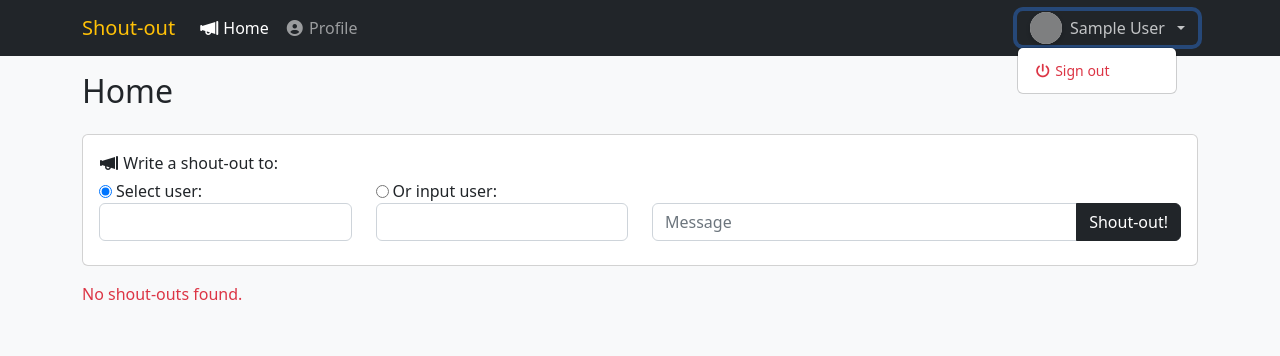
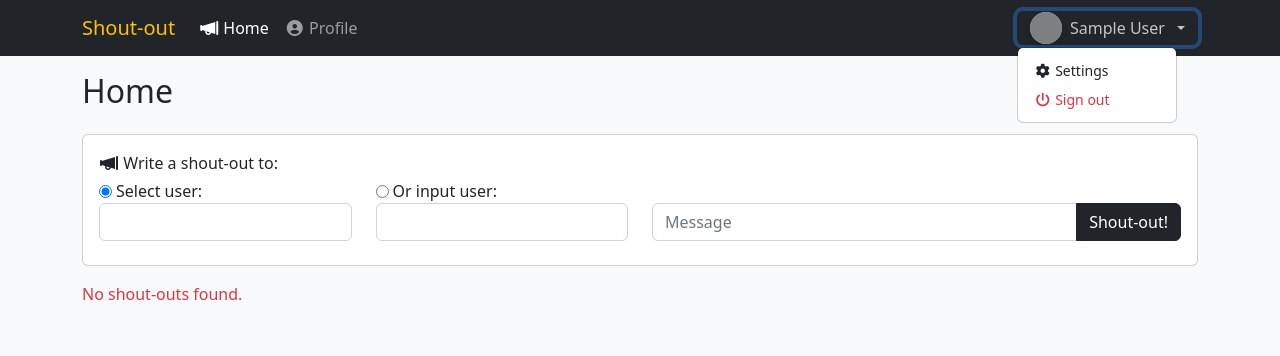
Before and after one commit to aclc-iriga-wad1-2024/wad1-2024-10-13, a PHP site: page /index.php in a window 1280 px wide, after a click that opens the changed part. Shown: the top 356 px of the page. Run offline with PHP 8.4, Linux system fonts and the light colour scheme; the visitor is signed in with stand-in values (Sample User, id 1); data that the repository does not hold is empty; grey boxes are pictures that could not be loaded.

Commit message:
Show settings link in navbar.

```diff
--- a/01-auth-session-plain/partials/navbar.php
+++ b/01-auth-session-plain/partials/navbar.php
@@ -45,6 +45,9 @@
                             </button>
                             <ul class="dropdown-menu">
                                 <li>
+                                    <a href="profile.php?id=<?= $user['id'] ?>&tab=settings" class="btn btn-link btn-sm dropdown-item"><i class="fas fa-fw fa-cog"></i> Settings</a>
+                                </li>
+                                <li>
                                     <!-- sign out button -->
                                     <form method="POST" action="sign-out.php" onsubmit="return confirm('Are you sure you want to sign out?');">
                                         <button type="submit" name="sign-out" class="btn btn-link btn-sm text-danger dropdown-item"><i class="fas fa-fw fa-power-off"></i> Sign out</button>
```
